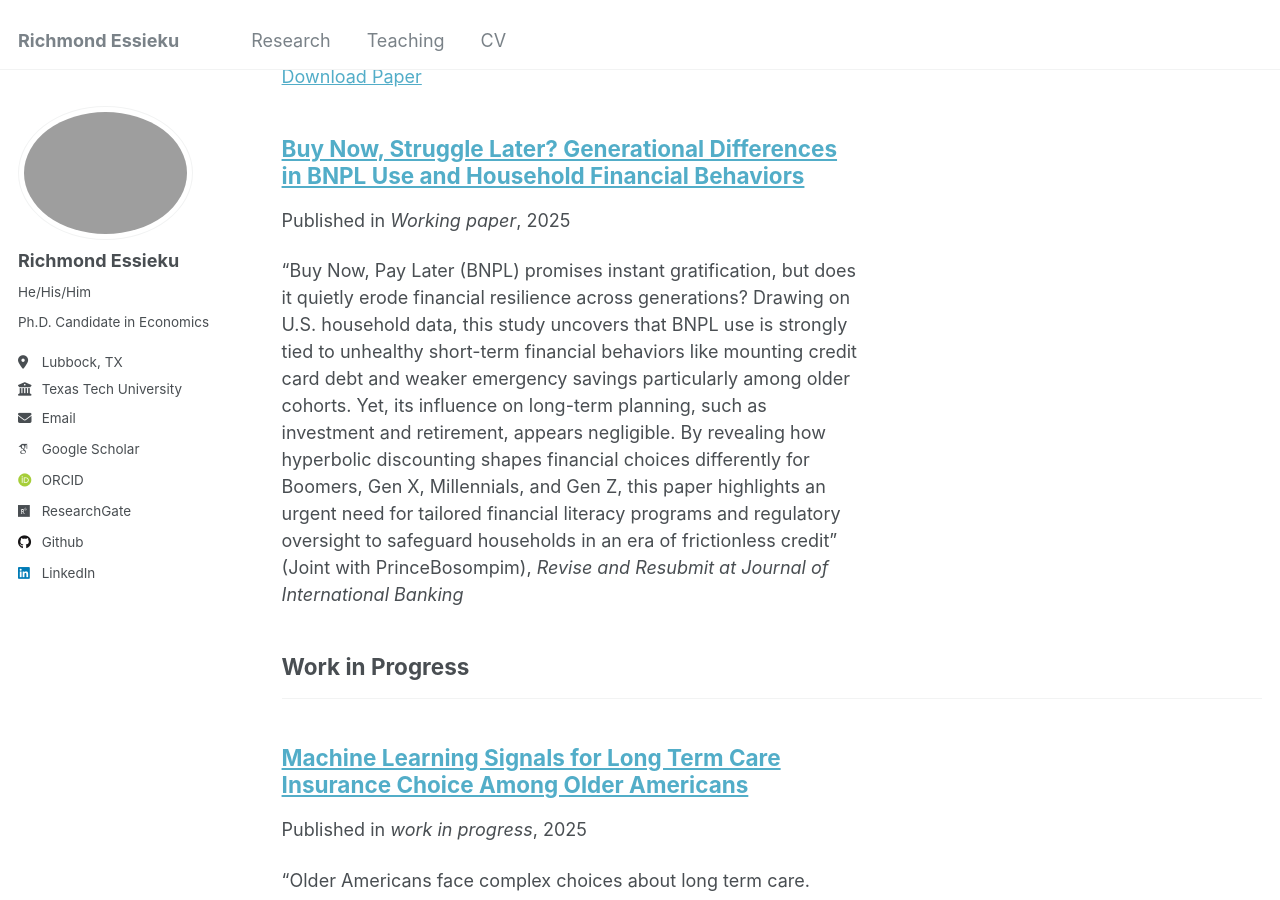
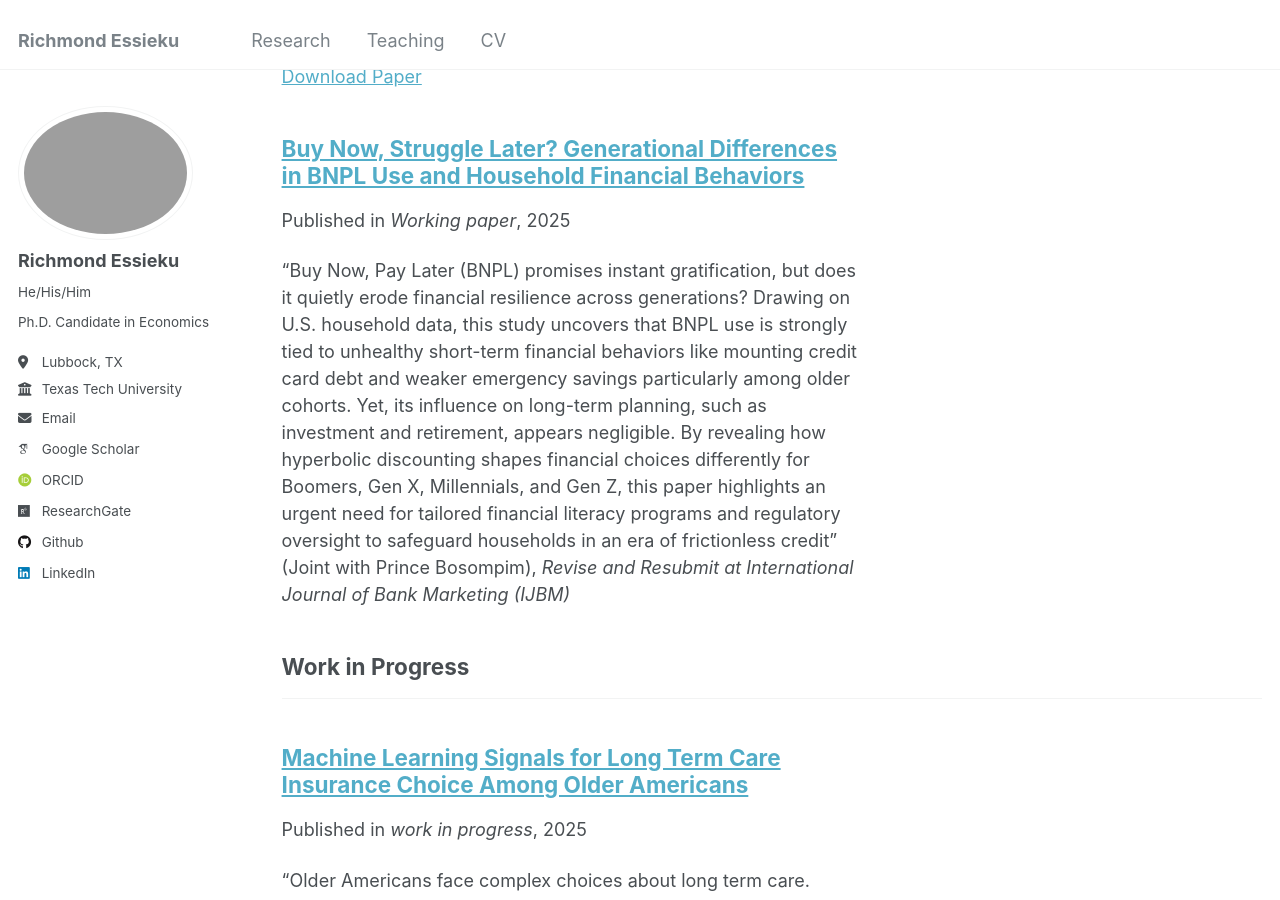
Before and after one commit to essieku/essieku.github.io, a Jekyll site: the page built from _pages/publications.html, in a window 1280 px wide and 900 px high, scrolled down 4877 px. Built offline with Jekyll 4.4.1, drawn with Linux system fonts in a browser that asks for light colours; some web fonts are replaced.

Commit message:
Update Others1.md

```diff
--- a/_publications/Others1.md
+++ b/_publications/Others1.md
@@ -3,7 +3,7 @@ title: "Buy Now, Struggle Later? Generational Differences in BNPL Use and Househ
 collection: publications
 category: working-paper
 permalink: /publication/bnpl-generations
-excerpt: '"Buy Now, Pay Later (BNPL) promises instant gratification, but does it quietly erode financial resilience across generations? Drawing on U.S. household data, this study uncovers that BNPL use is strongly tied to unhealthy short-term financial behaviors like mounting credit card debt and weaker emergency savings particularly among older cohorts. Yet, its influence on long-term planning, such as investment and retirement, appears negligible. By revealing how hyperbolic discounting shapes financial choices differently for Boomers, Gen X, Millennials, and Gen Z, this paper highlights an urgent need for tailored financial literacy programs and regulatory oversight to safeguard households in an era of frictionless credit" (Joint with PrinceBosompim),  <em>Revise and Resubmit at Journal of International Banking<em>'
+excerpt: '"Buy Now, Pay Later (BNPL) promises instant gratification, but does it quietly erode financial resilience across generations? Drawing on U.S. household data, this study uncovers that BNPL use is strongly tied to unhealthy short-term financial behaviors like mounting credit card debt and weaker emergency savings particularly among older cohorts. Yet, its influence on long-term planning, such as investment and retirement, appears negligible. By revealing how hyperbolic discounting shapes financial choices differently for Boomers, Gen X, Millennials, and Gen Z, this paper highlights an urgent need for tailored financial literacy programs and regulatory oversight to safeguard households in an era of frictionless credit" (Joint with Prince Bosompim),  <em>Revise and Resubmit at International Journal of Bank Marketing (IJBM)<em>'
 date: 2025-02-26
 venue: 'Working paper'
 # slidesurl: ''
```
